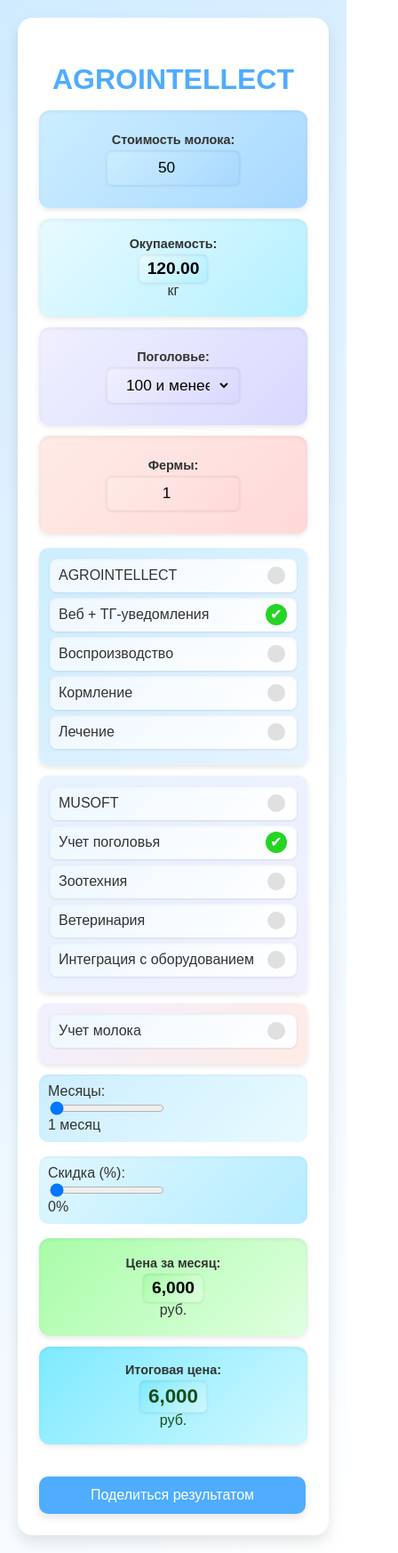
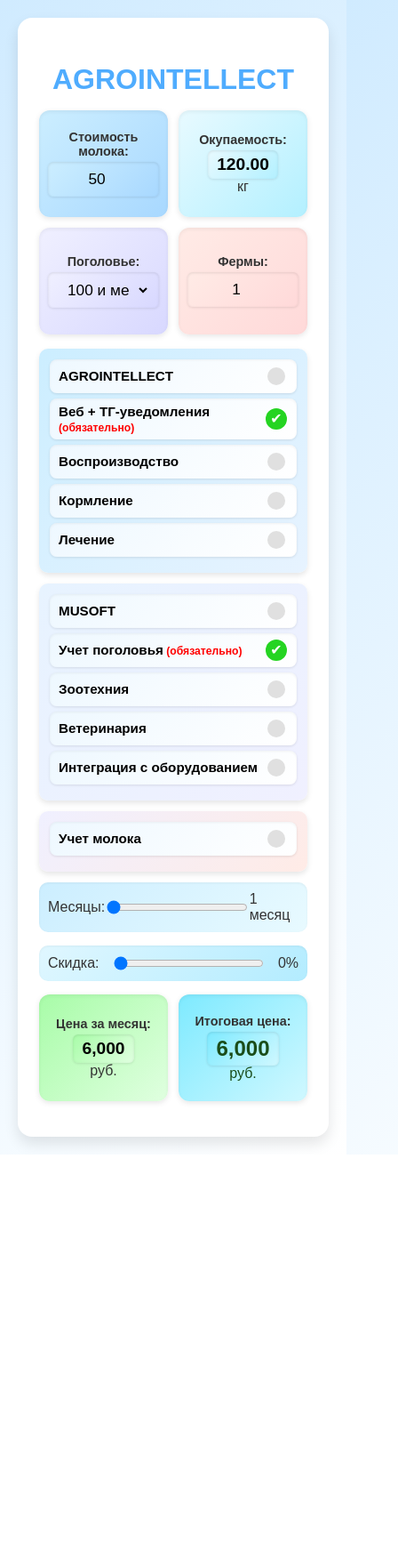
Before and after one commit to AndreyOsikin/agro-calc, a plain HTML site: page index.html in a window 390 px wide. Shown: the whole page at 89% size, 448 px wide, since content can reach past the window. After the commit the page ends 1298 px from the top, so only its background shows below. Drawn offline with Linux system fonts and the light colour scheme.

Commit message:
Update index.html

```diff
--- a/index.html
+++ b/index.html
@@ -2,7 +2,7 @@
 <html lang="ru">
 <head>
   <meta charset="UTF-8" />
-  <meta name="viewport" content="width=device-width, initial-scale=1.0, maximum-scale=1.0, user-scalable=no"/>
+  <meta name="viewport" content="width=device-width, initial-scale=1.0"/>
   <title>AGROINTELLECT</title>
   <style>
     body {
@@ -28,7 +28,7 @@
     }
 
     h2 {
-      color: #4facfe;
+      color: #4facfe; /* Небесно-голубой */
       text-align: center;
       margin-bottom: 16px;
       font-size: 2em;
@@ -37,7 +37,7 @@
 
     .top-parameter-group {
       display: grid;
-      grid-template-columns: repeat(auto-fit, minmax(140px, 1fr));
+      grid-template-columns: 1fr 1fr;
       gap: 12px;
       margin-bottom: 16px;
     }
@@ -48,7 +48,7 @@
       flex-direction: column;
       align-items: center;
       justify-content: center;
-      height: 90px;
+      height: 100px;
       padding: 10px;
       border-radius: 12px;
       box-shadow: inset 0 2px 4px rgba(0, 0, 0, 0.05), 0 2px 6px rgba(0, 0, 0, 0.1);
@@ -56,37 +56,9 @@
       backface-visibility: hidden;
     }
 
-    .tooltip {
-      position: absolute;
-      bottom: 120%;
-      left: 50%;
-      transform: translateX(-50%);
-      background: #333;
-      color: #fff;
-      padding: 6px 12px;
-      border-radius: 6px;
-      white-space: nowrap;
-      font-size: 0.85em;
-      opacity: 0;
-      visibility: hidden;
-      z-index: 10;
-      transition: opacity 0.3s ease;
-    }
-
-    .tooltip::after {
-      content: "";
-      position: absolute;
-      top: 100%;
-      left: 50%;
-      transform: translateX(-50%);
-      border-width: 5px;
-      border-style: solid;
-      border-color: #333 transparent transparent transparent;
-    }
-
-    .top-parameter-item:hover .tooltip {
-      opacity: 1;
-      visibility: visible;
+    .top-parameter-item:hover {
+      transform: translateY(-2px);
+      box-shadow: 0 6px 14px rgba(0, 0, 0, 0.15);
     }
 
     .milk-price-frame { background: linear-gradient(135deg, #cceeff, #a8d8ff); }
@@ -126,6 +98,41 @@
       font-size: 0.9em;
       margin-bottom: 4px;
       text-align: center;
+      cursor: default;
+    }
+
+    /* Подсказки */
+    .tooltip {
+      position: absolute;
+      bottom: 120%;
+      left: 50%;
+      transform: translateX(-50%);
+      background: #333;
+      color: #fff;
+      padding: 6px 12px;
+      border-radius: 6px;
+      white-space: nowrap;
+      font-size: 0.85em;
+      opacity: 0;
+      visibility: hidden;
+      transition: opacity 0.3s ease;
+      z-index: 10;
+    }
+
+    .tooltip::after {
+      content: "";
+      position: absolute;
+      top: 100%;
+      left: 50%;
+      transform: translateX(-50%);
+      border-width: 5px;
+      border-style: solid;
+      border-color: #333 transparent transparent transparent;
+    }
+
+    .top-parameter-item:hover .tooltip {
+      opacity: 1;
+      visibility: visible;
     }
 
     .module-block {
@@ -141,6 +148,7 @@
     .milk-tracking-block { background: linear-gradient(135deg, #f0f0ff, #ffebe6); }
 
     .option-group {
+      position: relative;
       display: flex;
       align-items: center;
       justify-content: space-between;
@@ -150,6 +158,19 @@
       margin-bottom: 6px;
       box-shadow: inset 0 1px 3px rgba(0, 0, 0, 0.05), 0 1px 3px rgba(0, 0, 0, 0.1);
       transition: background-color 0.3s ease, box-shadow 0.3s ease;
+    }
+
+    .option-group:hover {
+      background: linear-gradient(135deg, #cceeff, #e7f3ff);
+      box-shadow: inset 0 2px 4px rgba(0, 0, 0, 0.1), 0 3px 6px rgba(0, 0, 0, 0.2);
+    }
+
+    .option-group label {
+      font-weight: bold;
+      color: black;
+      font-size: 0.95em;
+      flex: 1;
+      cursor: default;
     }
 
     .checkbox-custom {
@@ -178,67 +199,54 @@
       transform: translate(-50%, -50%);
     }
 
+    .required::after {
+      content: " (обязательно)";
+      color: red;
+      font-size: 0.8em;
+    }
+
     .input-group.purple-border,
     .discount-group {
       position: relative;
       display: flex;
-      flex-direction: column;
-      align-items: flex-start;
-      justify-content: center;
+      justify-content: space-between;
+      align-items: center;
       padding: 10px;
       border-radius: 10px;
-      margin-bottom: 16px;
+      margin-bottom: 15px;
       box-shadow: inset 0 1px 3px rgba(0, 0, 0, 0.05);
       transition: box-shadow 0.3s ease;
     }
 
     .input-group.purple-border {
-      background: linear-gradient(135deg, #cceeff, #e8faff);
+      background: linear-gradient(135deg, #cceeff, #e8faff); /* Бирюзово-голубой */
     }
 
     .discount-group {
-      background: linear-gradient(135deg, #e0f7ff, #b3ecff);
+      background: linear-gradient(135deg, #e0f7ff, #b3ecff); /* Мягкий бирюзовый */
+    }
+
+    .input-group.purple-border:hover,
+    .discount-group:hover {
+      box-shadow: inset 0 1px 3px rgba(0, 0, 0, 0.1), 0 4px 10px rgba(0, 0, 0, 0.2);
+    }
+
+    #months, #discount {
+      width: 60%;
     }
 
     .monthly-price-frame {
-      background: linear-gradient(135deg, #a8fca8, #e0ffe0);
+      background: linear-gradient(135deg, #a8fca8, #e0ffe0); /* Свежий зеленый */
     }
 
     .total-price-frame {
-      background: linear-gradient(135deg, #7eeaff, #d0f8ff);
+      background: linear-gradient(135deg, #7eeaff, #d0f8ff); /* Мягкий бирюзовый */
       color: #1a4d1a;
     }
 
     .top-parameter-item.total-price-frame span {
-      font-size: 1.4em;
+      font-size: 1.5em;
       color: #1a4d1a;
-    }
-
-    button.share-button {
-      margin-top: 20px;
-      padding: 12px 20px;
-      border-radius: 10px;
-      background: #4facfe;
-      color: white;
-      font-size: 1em;
-      border: none;
-      cursor: pointer;
-      width: 100%;
-      max-width: 300px;
-      margin-left: auto;
-      margin-right: auto;
-      box-shadow: 0 4px 10px rgba(0,0,0,0.1);
-      transition: background 0.3s ease;
-    }
-
-    button.share-button:hover {
-      background: #3c9cf5;
-    }
-
-    @media (max-width: 600px) {
-      .top-parameter-group {
-        grid-template-columns: 1fr;
-      }
     }
   </style>
 </head>
@@ -251,11 +259,15 @@
       <div class="top-parameter-item milk-price-frame">
         <label for="milk-price">Стоимость молока:</label>
         <span id="milk-price-display"><input type="number" id="milk-price" value="50" min="0" step="0.01" oninput="calculateTotal()"></span>
+        <div class="tooltip">Введите цену за литр молока</div>
       </div>
+
       <div class="top-parameter-item payback-frame">
         <label>Окупаемость:</label>
         <span id="payback">∞</span> кг
+        <div class="tooltip">Количество молока, необходимое для окупаемости</div>
       </div>
+
       <div class="top-parameter-item herd-size-frame">
         <label for="herd-size">Поголовье:</label>
         <span id="herd-size-display">
@@ -267,10 +279,13 @@
             <option value="1800+">1800+</option>
           </select>
         </span>
+        <div class="tooltip">Выберите диапазон поголовья вашей фермы</div>
       </div>
+
       <div class="top-parameter-item farm-count-frame">
         <label for="farm-count">Фермы:</label>
         <span id="farm-count-display"><input type="number" id="farm-count" value="1" min="1" oninput="calculateTotal()"></span>
+        <div class="tooltip">Укажите количество ферм</div>
       </div>
     </div>
 
@@ -278,23 +293,23 @@
     <div class="module-block agrointellect-block">
       <div class="option-group">
         <label title="AGROINTELLECT: полный модуль управления животноводством">AGROINTELLECT</label>
-        <input type="checkbox" id="management-accounting" class="checkbox-custom" onchange="calculateTotal()" />
+        <input type="checkbox" id="management-accounting" class="checkbox-custom" onchange="calculateTotal()">
       </div>
       <div class="option-group">
         <label class="required" title="Обязательный модуль">Веб + ТГ-уведомления</label>
-        <input type="checkbox" id="web-tg-notifications" class="checkbox-custom" checked onchange="calculateTotal()" />
+        <input type="checkbox" id="web-tg-notifications" class="checkbox-custom" checked onchange="calculateTotal()">
       </div>
       <div class="option-group">
         <label title="Отчеты по воспроизводству, Excel, Telegram-уведомления">Воспроизводство</label>
-        <input type="checkbox" id="reproduction-reports" class="checkbox-custom" onchange="calculateTotal()" />
+        <input type="checkbox" id="reproduction-reports" class="checkbox-custom" onchange="calculateTotal()">
       </div>
       <div class="option-group">
         <label title="Отчёты по кормлению животных">Кормление</label>
-        <input type="checkbox" id="feeding-reports" class="checkbox-custom" onchange="calculateTotal()" />
+        <input type="checkbox" id="feeding-reports" class="checkbox-custom" onchange="calculateTotal()">
       </div>
       <div class="option-group">
         <label title="Отчёты по лечению, расчистке копыт и маститу">Лечение</label>
-        <input type="checkbox" id="hoof-treatment-reports" class="checkbox-custom" onchange="calculateTotal()" />
+        <input type="checkbox" id="hoof-treatment-reports" class="checkbox-custom" onchange="calculateTotal()">
       </div>
     </div>
 
@@ -302,43 +317,43 @@
     <div class="module-block musoft-block">
       <div class="option-group">
         <label title="MUSOFT: система управления поголовьем">MUSOFT</label>
-        <input type="checkbox" id="herd-management" class="checkbox-custom" onchange="calculateTotal()" />
+        <input type="checkbox" id="herd-management" class="checkbox-custom" onchange="calculateTotal()">
       </div>
       <div class="option-group">
         <label class="required" title="Обязательный модуль">Учет поголовья</label>
-        <input type="checkbox" id="cattle-management" class="checkbox-custom" checked onchange="calculateTotal()" />
+        <input type="checkbox" id="cattle-management" class="checkbox-custom" checked onchange="calculateTotal()">
       </div>
       <div class="option-group">
         <label title="Зоотехнические отчёты и рекомендации">Зоотехния</label>
-        <input type="checkbox" id="reproduction" class="checkbox-custom" onchange="calculateTotal()" />
+        <input type="checkbox" id="reproduction" class="checkbox-custom" onchange="calculateTotal()">
       </div>
       <div class="option-group">
         <label title="Ветеринарные отчёты и профилактика">Ветеринария</label>
-        <input type="checkbox" id="treatment" class="checkbox-custom" onchange="calculateTotal()" />
+        <input type="checkbox" id="treatment" class="checkbox-custom" onchange="calculateTotal()">
       </div>
       <div class="option-group">
         <label title="Интеграция с доильным оборудованием">Интеграция с оборудованием</label>
-        <input type="checkbox" id="milking-integration" class="checkbox-custom" onchange="calculateTotal()" />
+        <input type="checkbox" id="milking-integration" class="checkbox-custom" onchange="calculateTotal()">
       </div>
     </div>
 
     <div class="module-block milk-tracking-block">
       <div class="option-group">
         <label title="Система учета молока">Учет молока</label>
-        <input type="checkbox" id="milk-tracking" class="checkbox-custom" onchange="calculateTotal()" />
+        <input type="checkbox" id="milk-tracking" class="checkbox-custom" onchange="calculateTotal()">
       </div>
     </div>
 
-    <!-- Месяцы -->
-    <div class="input-group purple-border">
+    <!-- Ползунок Месяцы -->
+    <div class="input-group purple-border" title="Выберите срок подписки">
       <label for="months">Месяцы:</label>
       <input type="range" id="months" min="1" max="24" step="1" value="1" oninput="updateMonthLabel(); calculateTotal()">
       <span id="month-label">1 месяц</span>
     </div>
 
-    <!-- Скидка (%) -->
-    <div class="discount-group">
-      <label for="discount">Скидка (%):</label>
+    <!-- Ползунок Скидка (%) -->
+    <div class="discount-group" title="Выберите размер скидки">
+      <label for="discount">Скидка:</label>
       <input type="range" id="discount" min="0" max="100" step="1" value="0" oninput="calculateTotal()">
       <span id="discount-label">0%</span>
     </div>
@@ -354,19 +369,9 @@
         <span id="total-price">0</span> руб.
       </div>
     </div>
-
-    <!-- Кнопка отправки результата в Telegram -->
-    <button onclick="sendDataToBot()" class="share-button">Поделиться результатом</button>
   </div>
 
-  <!-- Telegram WebApp API -->
-  <script src="https://telegram.org/js/telegram-web-app.js "></script>
   <script>
-    if (window.Telegram && window.Telegram.WebApp) {
-      Telegram.WebApp.ready();
-      Telegram.WebApp.expand();
-    }
-
     const prices = {
       "100": { "milk": 500, "herd": 5000, "cattle": 2000, "reproduction": 1500, "treatment": 1500, "integration": 0, "management": 6000, "webTG": 4000, "reproductionReports": 1000, "feedingReports": 500, "hoofTreatment": 500 },
       "100-500": { "milk": 1000, "herd": 12000, "cattle": 4000, "reproduction": 2500, "treatment": 2500, "integration": 3000, "management": 12000, "webTG": 7000, "reproductionReports": 2000, "feedingReports": 1500, "hoofTreatment": 1500 },
@@ -409,31 +414,9 @@
       document.getElementById("month-label").textContent = months + ' ' + (months == 1 ? 'месяц' : 'месяцев');
     }
 
-    function sendDataToBot() {
-      const totalPrice = document.getElementById("total-price").innerText;
-      const monthlyPrice = document.getElementById("monthly-price").innerText;
-
-      if (window.Telegram && window.Telegram.WebApp && window.Telegram.WebApp.sendData) {
-        const dataToSend = JSON.stringify({
-          total: totalPrice,
-          monthly: monthlyPrice,
-          herdSize: document.getElementById("herd-size").value,
-          farmCount: document.getElementById("farm-count").value,
-          months: document.getElementById("months").value,
-          discount: document.getElementById("discount-label").innerText
-        });
-
-        window.Telegram.WebApp.sendData(dataToSend);
-      } else {
-        alert(`Итоговая цена: ${totalPrice} руб.\nЦена за месяц: ${monthlyPrice} руб.`);
-      }
-    }
-
-    // Привязываем события ко всем полям
-    document.querySelectorAll('input[type="checkbox"], input[type="number"], input[type="range"], select').forEach(input => {
-      ['input', 'change'].forEach(event => {
-        input.addEventListener(event, calculateTotal);
-      });
+    // Подключаем события ко всем элементам
+    document.querySelectorAll('input[type="checkbox"], input[type="number"], input[type="range"], select').forEach(el => {
+      el.addEventListener('input', calculateTotal);
     });
 
     calculateTotal();
```
